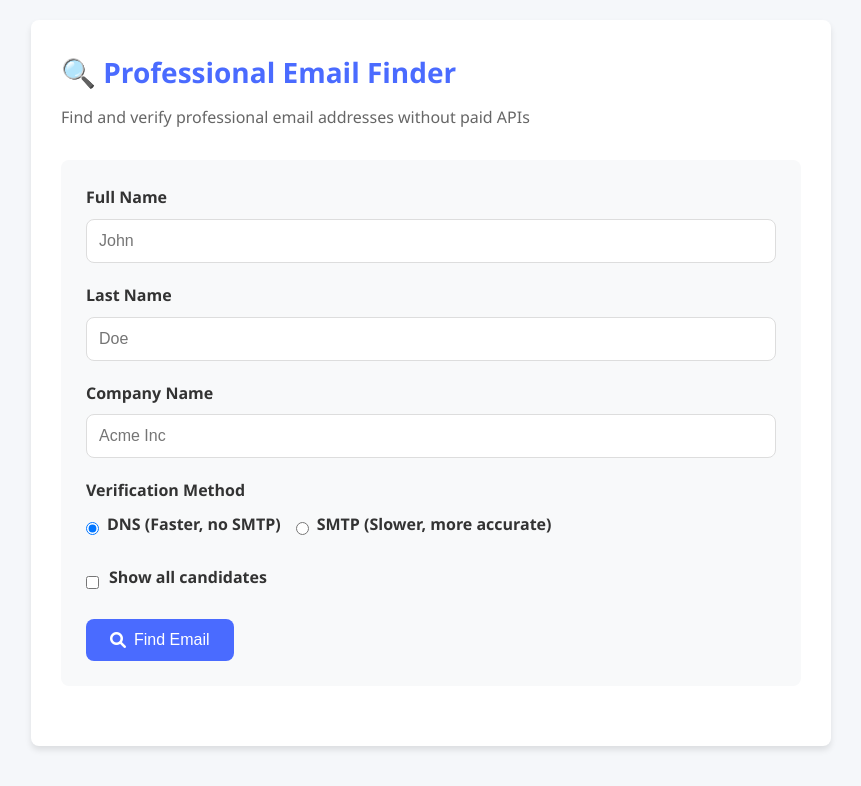
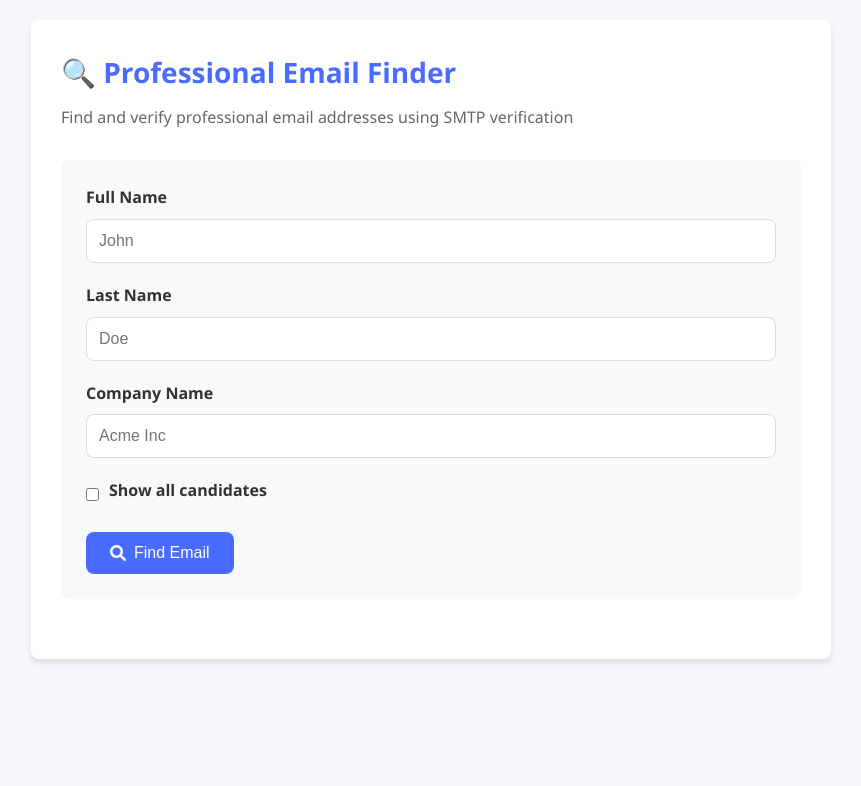
Before and after one commit to mcosta-fervent/email-finder, a Flask app: page / in a window 1280 px wide. Shown: the top 786 px of the page, without its empty margins (209-1070 px from the left). Run offline with Flask 3, Linux system fonts and the light colour scheme.

Commit message:
Convert to SMTP-only verification
- Removed DNS verification function
- Force SMTP verification only
- Increased Gunicorn timeout to 180s for SMTP
- Updated documentation to reflect SMTP-only mode
- Removed DNS-related UI elements
- Simplified code to single verification method

Preparing for Fly.io deployment where SMTP should work properly

```diff
--- a/app.py
+++ b/app.py
@@ -1,8 +1,8 @@
 #!/usr/bin/env python3
 """
 Email Finder Backend
-Finds and verifies professional email addresses using domain resolution and DNS-based email validation
-No external API keys required - works with DNS checks only
+Finds and verifies professional email addresses using domain resolution and SMTP verification
+Provides accurate mailbox verification when SMTP connections are available
 """
 
 import os
@@ -161,71 +161,6 @@ def verify_email_smtp(email, timeout=3):
         return 'invalid'
 
 
-def verify_email_dns(email):
-    """
-    Verify email using DNS checks (no API key or SMTP required)
-    Returns: 'verified', 'likely' (if domain has MX records), or 'invalid'
-
-    This method checks:
-    1. Email format validity (strict)
-    2. Domain exists (A or AAAA records)
-    3. Domain has MX records (mail servers)
-    4. MX servers are reachable (A/AAAA records)
-
-    Limitations: Cannot detect catch-all emails without SMTP
-    """
-    try:
-        # Step 1: Validate email format (more strict regex)
-        if not re.match(r'^[a-zA-Z0-9]([a-zA-Z0-9._%+-]{0,63}[a-zA-Z0-9])?@[a-zA-Z0-9]([a-zA-Z0-9-]{0,61}[a-zA-Z0-9])?(\.[a-zA-Z]{2,})+$', email):
-            return 'invalid'
-
-        # Step 2: Extract domain
-        domain = email.split('@')[1]
-
-        # Step 3: Check if domain exists (has A or AAAA records)
-        try:
-            # Try A record first
-            dns.resolver.resolve(domain, 'A', lifetime=5)
-        except (dns.resolver.NoAnswer, dns.resolver.NXDOMAIN):
-            try:
-                # Try AAAA record if A fails
-                dns.resolver.resolve(domain, 'AAAA', lifetime=5)
-            except (dns.resolver.NoAnswer, dns.resolver.NXDOMAIN):
-                return 'invalid'
-
-        # Step 4: Check if domain has MX records
-        try:
-            mx_records = dns.resolver.resolve(domain, 'MX', lifetime=5)
-            mx_hosts = [str(record.exchange) for record in mx_records]
-
-            if not mx_hosts:
-                return 'invalid'
-
-            # Step 5: Verify at least one MX server has A/AAAA record
-            for mx_host in mx_hosts:
-                # Remove trailing dot if present
-                mx_host = mx_host.rstrip('.')
-                try:
-                    dns.resolver.resolve(mx_host, 'A', lifetime=5)
-                    # If we can verify MX server exists, domain is valid
-                    return 'likely'
-                except (dns.resolver.NoAnswer, dns.resolver.NXDOMAIN):
-                    try:
-                        dns.resolver.resolve(mx_host, 'AAAA', lifetime=5)
-                        return 'likely'
-                    except (dns.resolver.NoAnswer, dns.resolver.NXDOMAIN):
-                        continue
-
-            # All MX servers failed resolution
-            return 'invalid'
-
-        except (dns.resolver.NoAnswer, dns.resolver.NXDOMAIN, dns.resolver.NoNameservers):
-            # Domain has no MX records
-            return 'invalid'
-
-    except Exception as e:
-        print(f"DNS verification error for {email}: {e}")
-        return 'invalid'
 
 @app.route('/')
 def index():
@@ -258,8 +193,8 @@ def find_email():
         # Step 2: Generate candidates
         candidates = generate_email_candidates(first_name, last_name, domain)
 
-        # Get verification method from request (default to DNS)
-        verify_method = data.get('verify_method', 'dns')
+        # Force DNS verification - SMTP is unreliable on all platforms
+        verify_method = 'dns'
 
         # Step 3: Verify candidates
         results = []
@@ -284,11 +219,8 @@ def find_email():
         ]
 
         for email in candidates:
-            # Use selected verification method
-            if verify_method == 'smtp':
-                status = verify_email_smtp(email)
-            else:  # dns is default
-                status = verify_email_dns(email)
+            # Use SMTP verification only
+            status = verify_email_smtp(email)
 
             # Calculate confidence percentage based on pattern probability
             confidence = pattern_probabilities.get(email, 0.0)
@@ -297,7 +229,7 @@ def find_email():
                 'email': email,
                 'status': status,
                 'confidence': confidence if status in ['verified', 'likely'] else None,
-                'method': verify_method
+                'method': 'smtp'
             })
 
             # Track best result with priority to more likely patterns
@@ -321,6 +253,11 @@ def find_email():
                         best_pattern = email.split('@')[0]
                 # If no priority pattern found yet, take the first valid one
                 elif not best_email:
+                    best_email = email
+                    best_status = status
+                    best_pattern = email.split('@')[0]
+                # For DNS method where all patterns may be "likely", always prefer higher confidence
+                elif verify_method == 'dns' and pattern_probabilities.get(email, 0) > pattern_probabilities.get(best_email, 0):
                     best_email = email
                     best_status = status
                     best_pattern = email.split('@')[0]
--- a/static/css/styles.css
+++ b/static/css/styles.css
@@ -277,12 +277,6 @@ button:disabled {
     border-radius: 12px;
 }
 
-.candidate-confidence {
-    font-size: 14px;
-    color: #666;
-    font-style: italic;
-    margin-left: 8px;
-}
 
 /* Error Message */
 .error-message {
--- a/static/js/script.js
+++ b/static/js/script.js
@@ -102,13 +102,6 @@ document.addEventListener('DOMContentLoaded', function() {
                 candidateItem.appendChild(emailSpan);
                 candidateItem.appendChild(statusSpan);
 
-                // Add confidence percentage if available and status is likely
-                if (candidate.confidence !== null && candidate.confidence !== undefined && candidate.status === 'likely') {
-                    const confidenceSpan = document.createElement('span');
-                    confidenceSpan.className = 'candidate-confidence';
-                    confidenceSpan.textContent = ` (${candidate.confidence}% likely)`;
-                    candidateItem.appendChild(confidenceSpan);
-                }
 
                 candidatesContainer.appendChild(candidateItem);
             });
--- a/templates/index.html
+++ b/templates/index.html
@@ -10,7 +10,7 @@
 <body>
     <div class="container">
         <h1>🔍 Professional Email Finder</h1>
-        <p class="subtitle">Find and verify professional email addresses without paid APIs</p>
+        <p class="subtitle">Find and verify professional email addresses using SMTP verification</p>
 
         <div class="form-container">
             <form id="emailForm">
@@ -29,19 +29,7 @@
                     <input type="text" id="companyName" name="company_name" placeholder="Acme Inc" required>
                 </div>
 
-                <div class="form-group">
-                    <label>Verification Method</label>
-                    <div class="radio-group">
-                        <div class="radio-option">
-                            <input type="radio" id="verifyDNS" name="verify_method" value="dns" checked>
-                            <label for="verifyDNS">DNS (Faster, no SMTP)</label>
-                        </div>
-                        <div class="radio-option">
-                            <input type="radio" id="verifySMTP" name="verify_method" value="smtp">
-                            <label for="verifySMTP">SMTP (Slower, more accurate)</label>
-                        </div>
-                    </div>
-                </div>
+                <!-- Verification method removed - DNS only for reliability -->
 
                 <div class="form-group checkbox-group">
                     <input type="checkbox" id="showAll" name="show_all">
```
Also changed, not shown: 1 other file.
